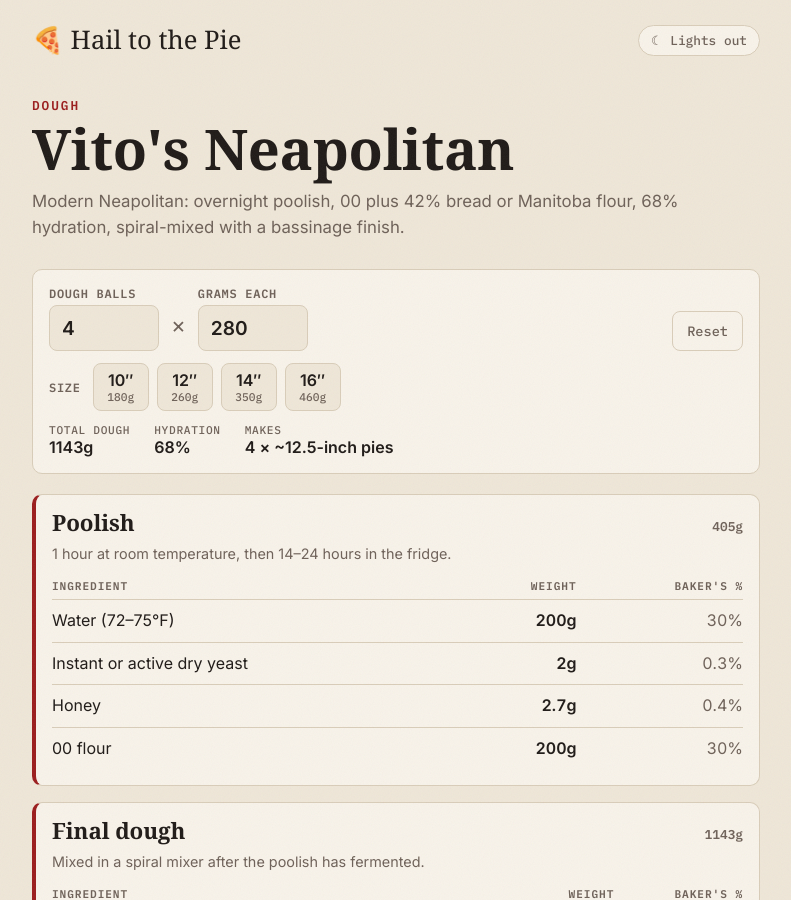
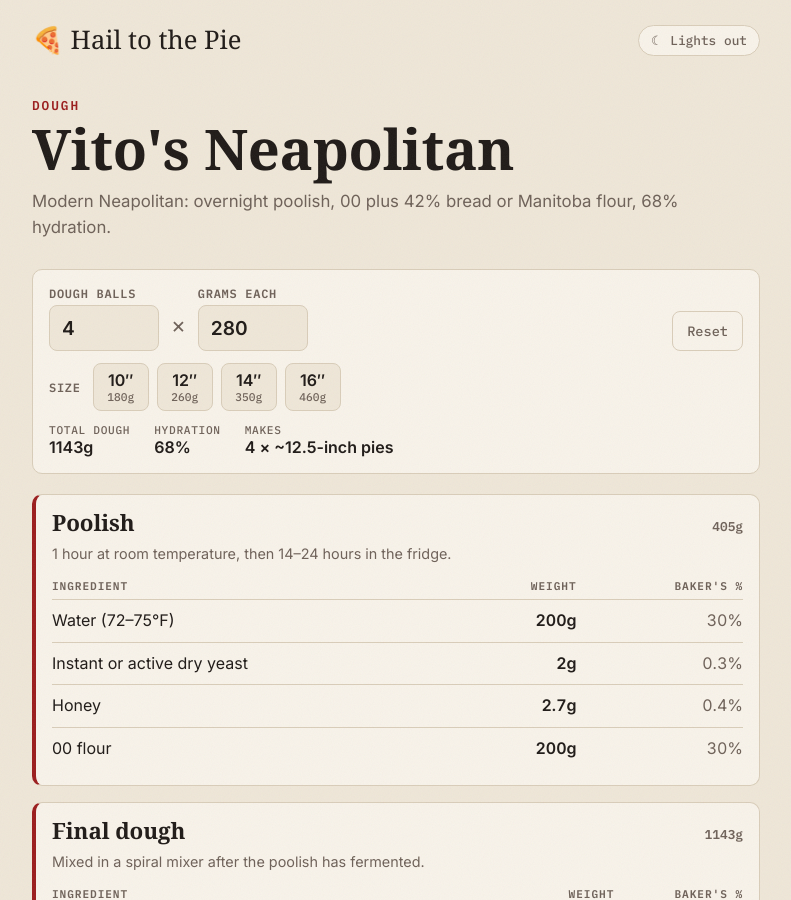
Before and after one commit to daftn/pizza, a Jekyll site: the page built from _recipes/vitos-neapolitan.md, in a window 1280 px wide and 900 px high. Shown: the whole window, without its empty margins (244-1035 px from the left). Built offline with Jekyll 4.4.1, drawn with Linux system fonts in a browser that asks for light colours; some web fonts are replaced.

Commit message:
Vito's summary: drop the mixing details
Co-Authored-By: Claude Opus 5.5 <noreply@anthropic.com>
Claude-Session: https://claude.ai/code/session_01CXsahQwDMBDTEp9ieURmT9

```diff
--- a/_recipes/vitos-neapolitan.md
+++ b/_recipes/vitos-neapolitan.md
@@ -1,7 +1,7 @@
 ---
 title: Vito's Neapolitan
 category: dough
-summary: "Modern Neapolitan: overnight poolish, 00 plus 42% bread or Manitoba flour, 68% hydration, spiral-mixed with a bassinage finish."
+summary: "Modern Neapolitan: overnight poolish, 00 plus 42% bread or Manitoba flour, 68% hydration."
 yield:
   count: 6              # the batch as written below
   weight: 280           # 6 × 280g = 1,680g; the extra 35g is a bowl-loss buffer
```
